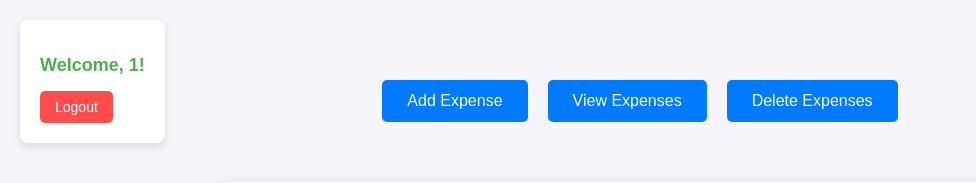
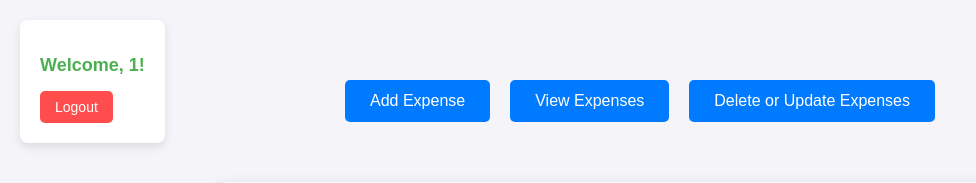
Before and after one commit to anshukumar2932/Expense-Tracker, a Flask app: page /view_expense in a window 1280 px wide. Shown: the top 183 px of the page, without its empty margins (0-976 px from the left). Run offline with Flask 3, Linux system fonts and the light colour scheme; the visitor is signed in with stand-in values (Sample User, id 1); data that the repository does not hold is empty.

Commit message:
reduced the auto logout time

```diff
--- a/app.py
+++ b/app.py
@@ -10,7 +10,7 @@ init_users_db()
 # Flask app configuration
 app = Flask(__name__)
 app.secret_key = "supersecretkey"  # Use environment variables for production
-app.permanent_session_lifetime = timedelta(minutes=30)
+app.permanent_session_lifetime = timedelta(minutes=3)
 
 # Flask-Login setup
 login_manager = LoginManager()
--- a/templates/index.html
+++ b/templates/index.html
@@ -24,7 +24,7 @@
             <button class="action-btn">View Expenses</button>
         </a>
         <a href="{{ url_for('view_expense') }}" class="btn-link">
-            <button class="action-btn">Delete Expenses</button>
+            <button class="action-btn">Delete or Update Expenses</button>
         </a>
     </section>
 
```
